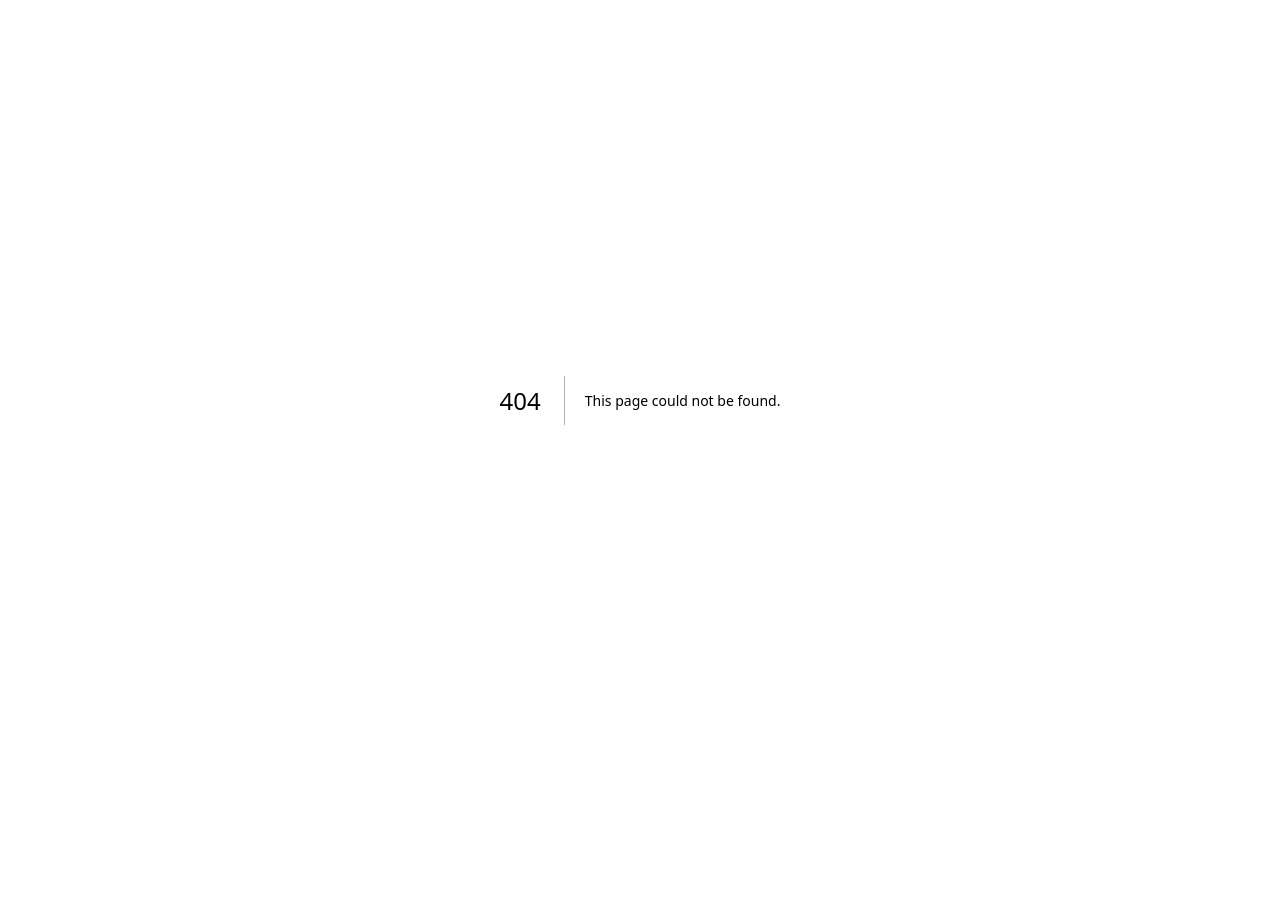
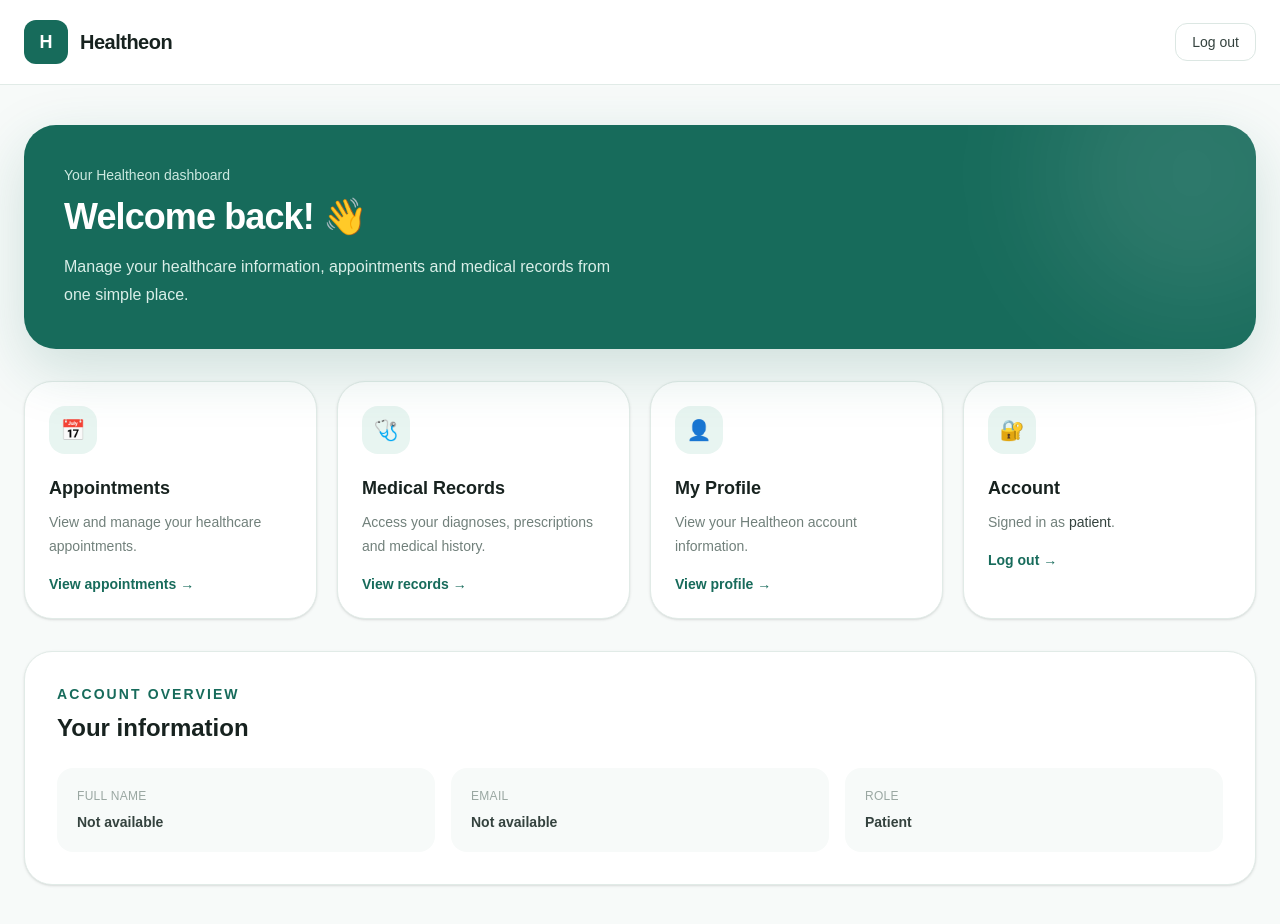
Before and after one commit to anushreeadyanthaya/Healtheon, a Next.js app in the folder frontend/: page /dashboard in a window 1280 px wide. Before the commit this address had no page. Before the commit the page ends 800 px from the top, so only its background shows below. Built offline with nearby package versions, Linux system fonts and the light colour scheme; no server answers; sample sign-in values are in the browser's storage.

Commit message:
Add frontend dashboard

```diff
--- /dev/null
+++ b/frontend/src/app/dashboard/page.tsx
@@ -0,0 +1,280 @@
+"use client";
+
+import { useEffect, useState } from "react";
+import Link from "next/link";
+
+type User = {
+  id: string;
+  full_name: string;
+  email: string;
+  role: string;
+};
+
+export default function DashboardPage() {
+  const [user, setUser] = useState<User | null>(null);
+  const [loading, setLoading] = useState(true);
+
+  useEffect(() => {
+    const token = localStorage.getItem("healtheon_token");
+
+    if (!token) {
+      window.location.href = "/login";
+      return;
+    }
+
+    const getProfile = async () => {
+      try {
+        const response = await fetch(
+          "http://localhost:5000/api/users/profile",
+          {
+            method: "GET",
+            headers: {
+              Authorization: `Bearer ${token}`,
+            },
+          }
+        );
+
+        const data = await response.json();
+
+        if (!response.ok) {
+          localStorage.removeItem("healtheon_token");
+          window.location.href = "/login";
+          return;
+        }
+
+        if (data.user) {
+          setUser(data.user);
+        } else {
+          setUser(data);
+        }
+      } catch (error) {
+        console.error("Profile error:", error);
+      } finally {
+        setLoading(false);
+      }
+    };
+
+    getProfile();
+  }, []);
+
+  const handleLogout = () => {
+    localStorage.removeItem("healtheon_token");
+    window.location.href = "/login";
+  };
+
+  if (loading) {
+    return (
+      <main className="flex min-h-screen items-center justify-center bg-[#f7faf9]">
+        <div className="text-center">
+          <div className="mx-auto h-10 w-10 animate-spin rounded-full border-4 border-[#dcebe6] border-t-[#176b5b]" />
+          <p className="mt-4 text-sm text-[#71807b]">
+            Loading your Healtheon dashboard...
+          </p>
+        </div>
+      </main>
+    );
+  }
+
+  return (
+    <main className="min-h-screen bg-[#f7faf9] text-[#17221f]">
+
+      <header className="border-b border-[#e1ebe7] bg-white">
+        <div className="mx-auto flex max-w-7xl items-center justify-between px-6 py-5">
+
+          <Link href="/" className="flex items-center gap-3">
+            <div className="flex h-11 w-11 items-center justify-center rounded-xl bg-[#176b5b] text-lg font-bold text-white">
+              H
+            </div>
+
+            <span className="text-xl font-semibold tracking-tight">
+              Healtheon
+            </span>
+          </Link>
+
+          <button
+            onClick={handleLogout}
+            className="rounded-xl border border-[#dce7e3] px-4 py-2 text-sm font-medium text-[#34423e] transition hover:border-[#176b5b] hover:text-[#176b5b]"
+          >
+            Log out
+          </button>
+
+        </div>
+      </header>
+
+      <div className="mx-auto max-w-7xl px-6 py-10">
+
+        <section className="relative overflow-hidden rounded-[32px] bg-[#176b5b] p-8 text-white shadow-[0_20px_60px_rgba(23,107,91,0.18)] sm:p-10">
+
+          <div className="pointer-events-none absolute -right-20 -top-24 h-72 w-72 rounded-full bg-white/10 blur-3xl" />
+
+          <div className="relative z-10 max-w-2xl">
+
+            <p className="text-sm font-medium text-[#cce9e0]">
+              Your Healtheon dashboard
+            </p>
+
+            <h1 className="mt-3 text-3xl font-semibold tracking-tight sm:text-4xl">
+              Welcome back
+              {user?.full_name ? `, ${user.full_name.split(" ")[0]}` : ""}! 👋
+            </h1>
+
+            <p className="mt-4 max-w-xl text-sm leading-7 text-[#d9eee8] sm:text-base">
+              Manage your healthcare information, appointments and medical
+              records from one simple place.
+            </p>
+
+          </div>
+
+        </section>
+
+        <section className="mt-8 grid gap-5 sm:grid-cols-2 lg:grid-cols-4">
+
+          <Link
+            href="/appointments"
+            className="group rounded-[28px] border border-[#e1ebe7] bg-white p-6 shadow-sm transition hover:-translate-y-1 hover:shadow-[0_15px_40px_rgba(34,70,61,0.08)]"
+          >
+            <div className="flex h-12 w-12 items-center justify-center rounded-2xl bg-[#e8f5f1] text-xl">
+              📅
+            </div>
+
+            <h2 className="mt-5 text-lg font-semibold">
+              Appointments
+            </h2>
+
+            <p className="mt-2 text-sm leading-6 text-[#71807b]">
+              View and manage your healthcare appointments.
+            </p>
+
+            <p className="mt-4 text-sm font-semibold text-[#176b5b] group-hover:text-[#125848]">
+              View appointments →
+            </p>
+          </Link>
+
+          <Link
+            href="/medical-records"
+            className="group rounded-[28px] border border-[#e1ebe7] bg-white p-6 shadow-sm transition hover:-translate-y-1 hover:shadow-[0_15px_40px_rgba(34,70,61,0.08)]"
+          >
+            <div className="flex h-12 w-12 items-center justify-center rounded-2xl bg-[#e8f5f1] text-xl">
+              🩺
+            </div>
+
+            <h2 className="mt-5 text-lg font-semibold">
+              Medical Records
+            </h2>
+
+            <p className="mt-2 text-sm leading-6 text-[#71807b]">
+              Access your diagnoses, prescriptions and medical history.
+            </p>
+
+            <p className="mt-4 text-sm font-semibold text-[#176b5b] group-hover:text-[#125848]">
+              View records →
+            </p>
+          </Link>
+
+          <Link
+            href="/profile"
+            className="group rounded-[28px] border border-[#e1ebe7] bg-white p-6 shadow-sm transition hover:-translate-y-1 hover:shadow-[0_15px_40px_rgba(34,70,61,0.08)]"
+          >
+            <div className="flex h-12 w-12 items-center justify-center rounded-2xl bg-[#e8f5f1] text-xl">
+              👤
+            </div>
+
+            <h2 className="mt-5 text-lg font-semibold">
+              My Profile
+            </h2>
+
+            <p className="mt-2 text-sm leading-6 text-[#71807b]">
+              View your Healtheon account information.
+            </p>
+
+            <p className="mt-4 text-sm font-semibold text-[#176b5b] group-hover:text-[#125848]">
+              View profile →
+            </p>
+          </Link>
+
+          <div className="rounded-[28px] border border-[#e1ebe7] bg-white p-6 shadow-sm">
+
+            <div className="flex h-12 w-12 items-center justify-center rounded-2xl bg-[#e8f5f1] text-xl">
+              🔐
+            </div>
+
+            <h2 className="mt-5 text-lg font-semibold">
+              Account
+            </h2>
+
+            <p className="mt-2 text-sm leading-6 text-[#71807b]">
+              Signed in as{" "}
+              <span className="font-medium text-[#34423e]">
+                {user?.role || "patient"}
+              </span>
+              .
+            </p>
+
+            <button
+              onClick={handleLogout}
+              className="mt-4 text-sm font-semibold text-[#176b5b] transition hover:text-[#125848]"
+            >
+              Log out →
+            </button>
+
+          </div>
+
+        </section>
+
+        <section className="mt-8 rounded-[28px] border border-[#e1ebe7] bg-white p-6 shadow-sm sm:p-8">
+
+          <div className="flex flex-col gap-2 sm:flex-row sm:items-center sm:justify-between">
+
+            <div>
+              <p className="text-sm font-semibold uppercase tracking-[0.15em] text-[#176b5b]">
+                Account overview
+              </p>
+
+              <h2 className="mt-2 text-2xl font-semibold">
+                Your information
+              </h2>
+            </div>
+
+          </div>
+
+          <div className="mt-6 grid gap-4 sm:grid-cols-3">
+
+            <div className="rounded-2xl bg-[#f7faf9] p-5">
+              <p className="text-xs font-medium uppercase tracking-wide text-[#9aa7a2]">
+                Full name
+              </p>
+
+              <p className="mt-2 text-sm font-semibold text-[#34423e]">
+                {user?.full_name || "Not available"}
+              </p>
+            </div>
+
+            <div className="rounded-2xl bg-[#f7faf9] p-5">
+              <p className="text-xs font-medium uppercase tracking-wide text-[#9aa7a2]">
+                Email
+              </p>
+
+              <p className="mt-2 break-all text-sm font-semibold text-[#34423e]">
+                {user?.email || "Not available"}
+              </p>
+            </div>
+
+            <div className="rounded-2xl bg-[#f7faf9] p-5">
+              <p className="text-xs font-medium uppercase tracking-wide text-[#9aa7a2]">
+                Role
+              </p>
+
+              <p className="mt-2 text-sm font-semibold capitalize text-[#34423e]">
+                {user?.role || "Patient"}
+              </p>
+            </div>
+
+          </div>
+
+        </section>
+
+      </div>
+
+    </main>
+  );
+}
```
